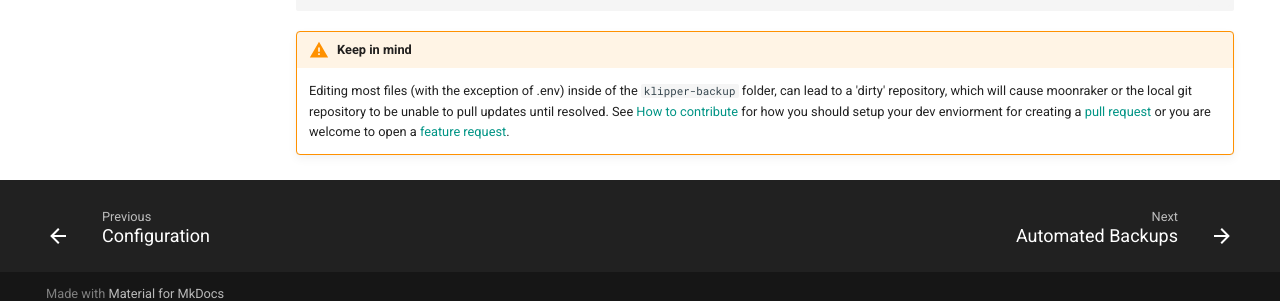
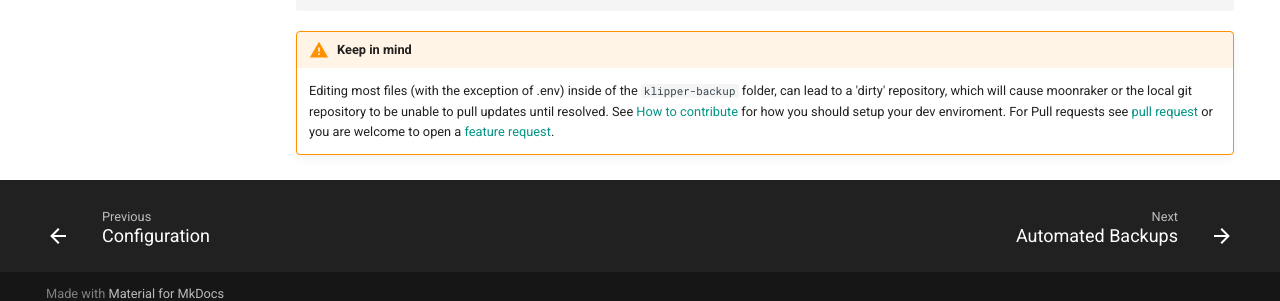
Before and after one commit to Staubgeborener/Klipper-Backup, an MkDocs documentation site: the page built from docs/updating.md, in a window 1280 px wide and 1042 px high. Shown: the part 726-1027 px from the top of the window. Built offline with MkDocs 1.6.1 and Material for MkDocs 9.7.7, drawn with Linux system fonts in a browser that asks for light colours; comment, search, counter and statistics services are not loaded.

````diff
--- a/docs/updating.md
+++ b/docs/updating.md
@@ -21,4 +21,4 @@
 ```
 
 !!! warning "Keep in mind"
-    Editing most files (with the exception of .env) inside of the `klipper-backup` folder, can lead to a 'dirty' repository, which will cause moonraker or the local git repository to be unable to pull updates until resolved. See [How to contribute](contribute.md) for how you should setup your dev enviorment for creating a [pull request](https://github.com/Staubgeborener/klipper-backup/pulls) or you are welcome to open a [feature request](https://github.com/Staubgeborener/klipper-backup/issues).
+    Editing most files (with the exception of .env) inside of the `klipper-backup` folder, can lead to a 'dirty' repository, which will cause moonraker or the local git repository to be unable to pull updates until resolved. See [How to contribute](contribute.md) for how you should setup your dev enviroment. For Pull requests see [pull request](https://github.com/Staubgeborener/klipper-backup/pulls) or you are welcome to open a [feature request](https://github.com/Staubgeborener/klipper-backup/issues).
````
